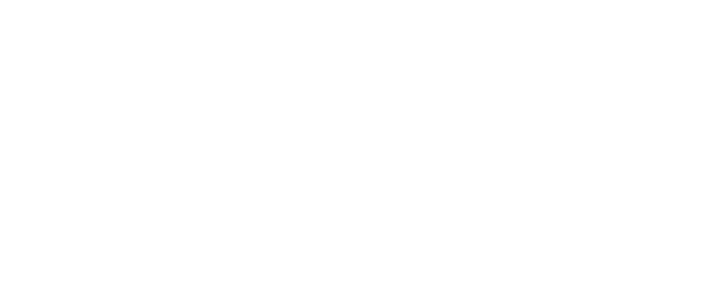
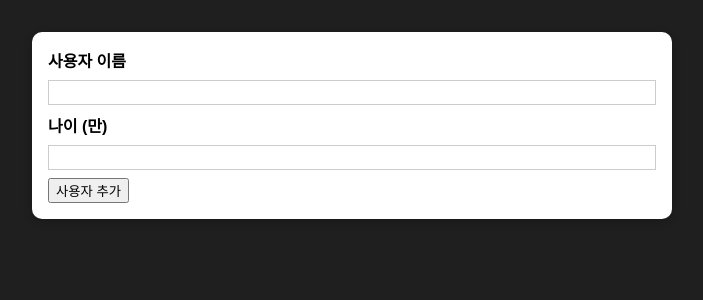
Before and after one commit to kjm541006/udemy, a React (Create React App) app in the folder react/02-starting-project/: page / in a window 1280 px wide. Shown: the top 300 px of the page, without its empty margins (288-991 px from the left). Built offline with nearby package versions, Linux system fonts and the light colour scheme.

Commit message:
user 컴포넌트 추가 및 UI(카드) 컴포넌트 추가

```diff
--- a/react/02-starting-project/src/App.js
+++ b/react/02-starting-project/src/App.js
@@ -1,10 +1,10 @@
-import React from 'react';
-
+import React from "react";
+import AddUser from "./components/Users/AddUser";
 
 function App() {
   return (
     <div>
-
+      <AddUser />
     </div>
   );
 }
--- /dev/null
+++ b/react/02-starting-project/src/components/UI/Card.js
@@ -0,0 +1,7 @@
+import React from "react";
+
+import styles from "./Card.module.css";
+
+export default function Card(props) {
+  return <div className={`${styles.card} ${props.className}`}>{props.children}</div>;
+}
--- /dev/null
+++ b/react/02-starting-project/src/components/UI/Card.module.css
@@ -0,0 +1,5 @@
+.card {
+  background: white;
+  box-shadow: 0 2px 8px rgba(0, 0, 0, 0.26);
+  border-radius: 10px;
+}
--- /dev/null
+++ b/react/02-starting-project/src/components/Users/AddUser.js
@@ -0,0 +1,22 @@
+import React from "react";
+import Card from "../UI/Card";
+
+import styles from "./AddUser.module.css";
+
+export default function AddUser(props) {
+  const addUserHandler = (e) => {
+    e.preventDefault();
+  };
+
+  return (
+    <Card className={styles.input}>
+      <form onSubmit={addUserHandler}>
+        <label htmlFor="username">사용자 이름</label>
+        <input id="username" type="text" name="username"></input>
+        <label htmlFor="age">나이 (만)</label>
+        <input id="age" type="number" name="age"></input>
+        <button type="submit">사용자 추가</button>
+      </form>
+    </Card>
+  );
+}
--- /dev/null
+++ b/react/02-starting-project/src/components/Users/AddUser.module.css
@@ -0,0 +1,26 @@
+.input {
+  margin: 2rem auto;
+  padding: 1rem;
+  width: 90%;
+  max-width: 40rem;
+}
+
+.input label {
+  display: block;
+  font-weight: bold;
+  margin-bottom: 0.5rem;
+}
+
+.input input {
+  font: inherit;
+  display: block;
+  width: 100%;
+  border: 1px solid #ccc;
+  padding: 0.15rem;
+  margin-bottom: 0.5rem;
+}
+
+.input input:focus {
+  outline: none;
+  border-color: #4f005f;
+}
--- a/react/02-starting-project/src/index.css
+++ b/react/02-starting-project/src/index.css
@@ -4,6 +4,7 @@
 
 html {
   font-family: sans-serif;
+  background: #1f1f1f;
 }
 
 body {
```
Also changed, not shown: react/02-starting-project/package.json (+5 -2 lines), 2 other files (tests, documents, lock files or other folders).
